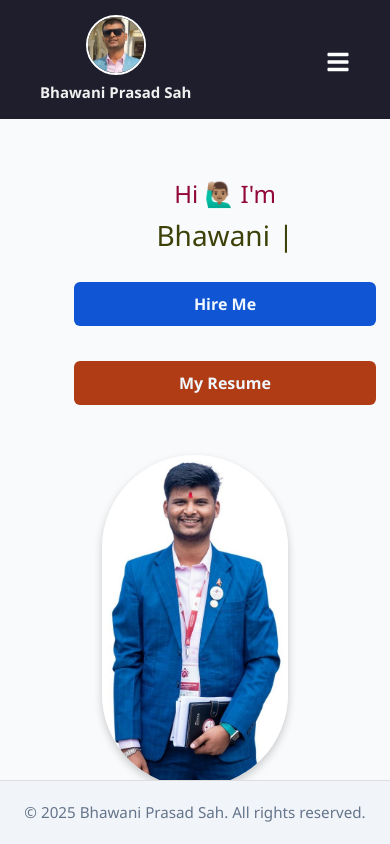
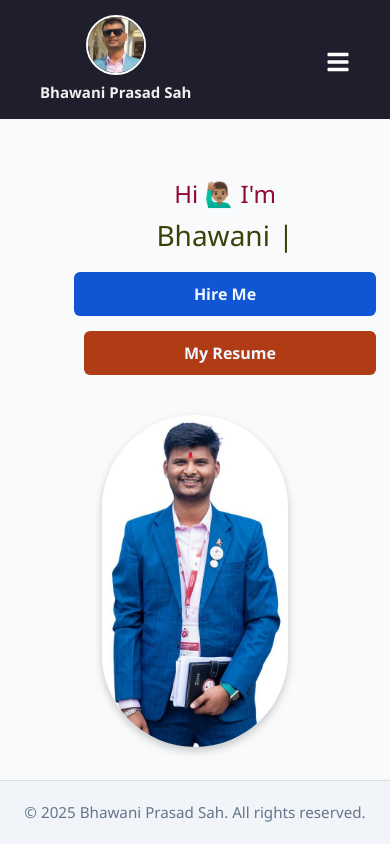
Before and after one commit to BS55Script/portfolio, a React (Create React App) app: page / in a window 390 px wide. Built offline with nearby package versions, Linux system fonts and the light colour scheme.

Commit message:
button centred

```diff
--- a/src/pages/Education/Education.js
+++ b/src/pages/Education/Education.js
@@ -24,7 +24,7 @@ const educationData = [
     level: "Bachelor",
     school: "Nepal College Of Information Technology (NCIT) (Affiliated to Pokhara University)",
     course: "Bachelor's Of Engineering in Information Technology",
-    status: "Passed",
+    status: "Final Year",
   },
 ];
 
--- a/src/pages/Home/Home.css
+++ b/src/pages/Home/Home.css
@@ -219,10 +219,7 @@
     .home-buttons .btn-hire,
     .home-buttons .btn-Cv {
       width: 100%;
-      margin: 10px 0;
-    }
-
-    .btn-Cv {
-      margin-left: 0;
+      /*margin: 2px 0;*/
+      align-items: center;
     }
   }
```
